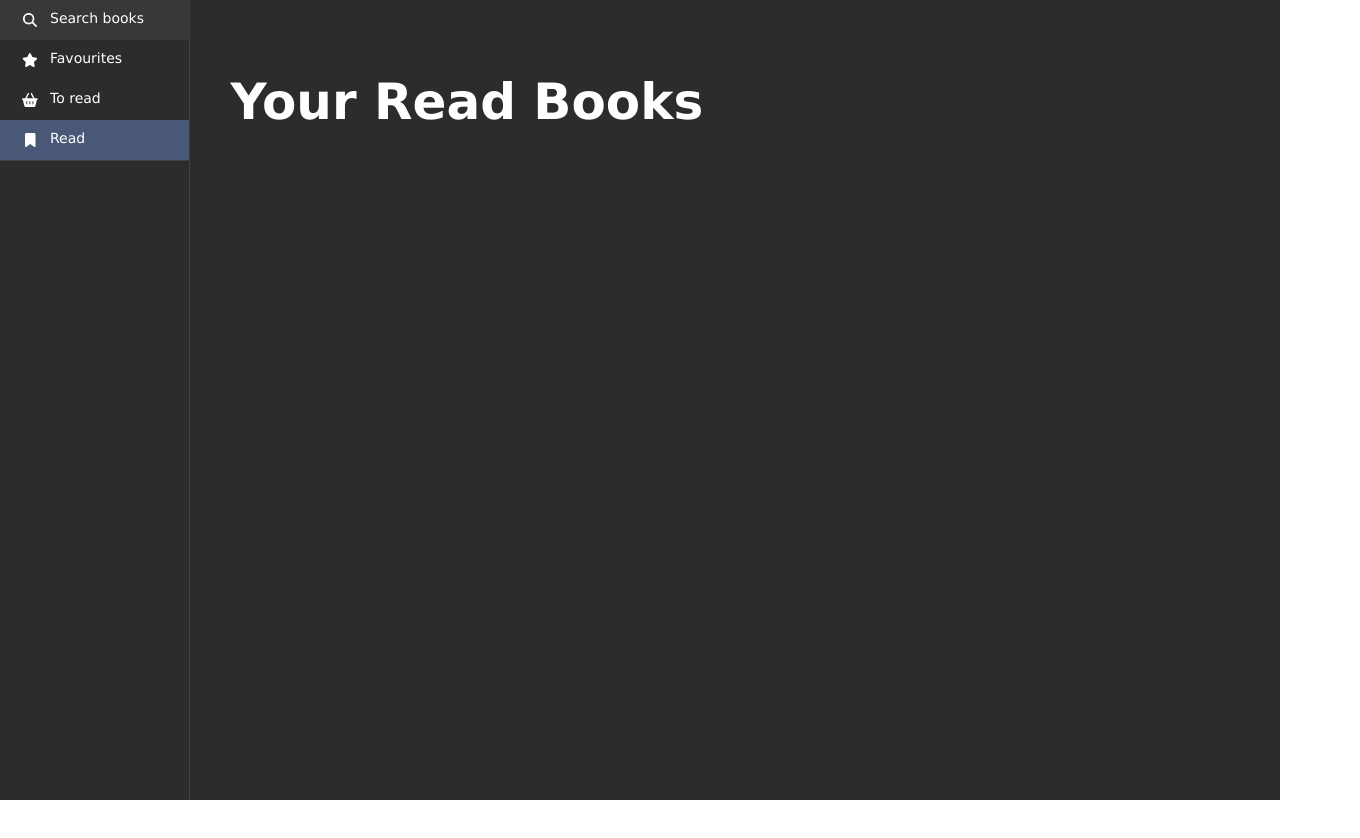
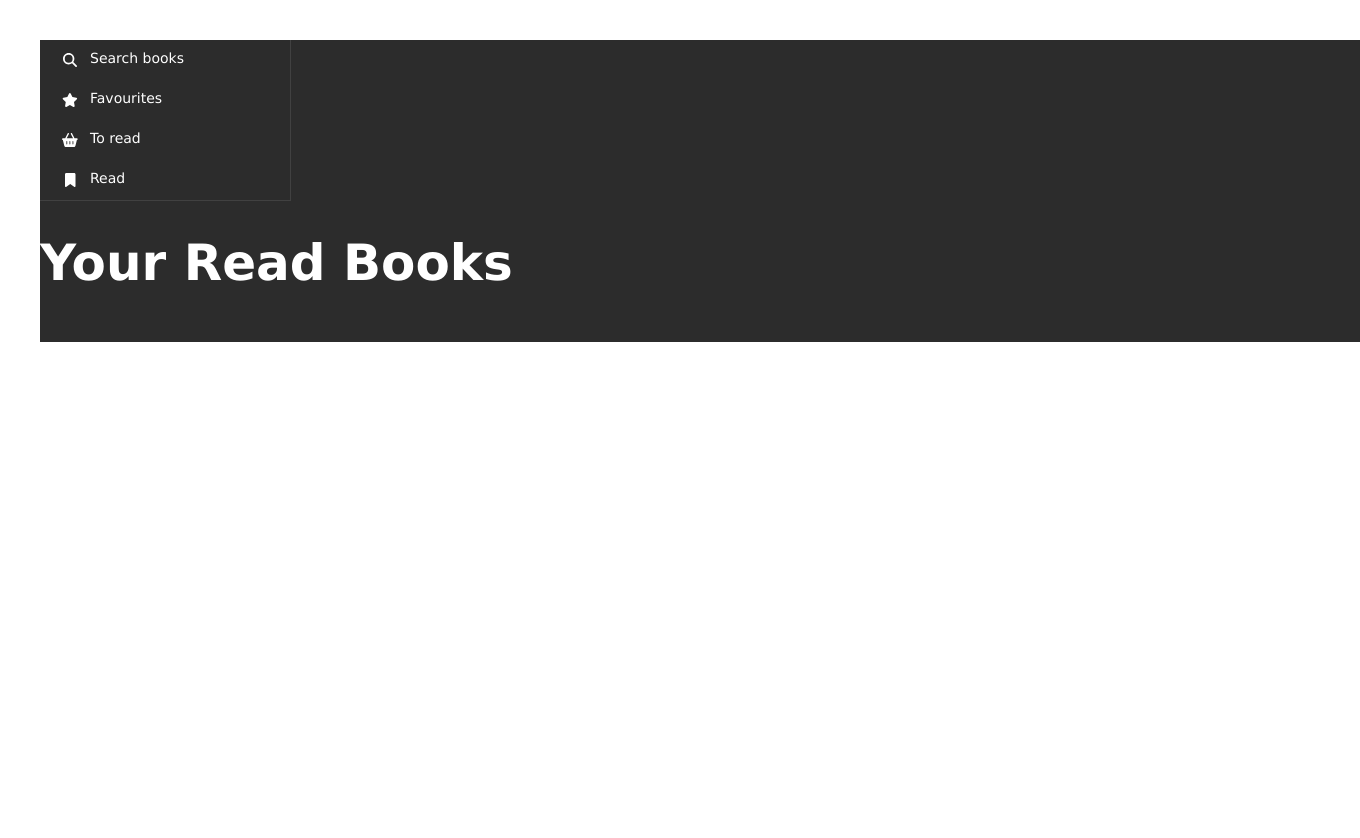
Before and after one commit to adiletbaimyrza/books-wishlist-app, a React (Vite) app: page /books-wishlist-app/read in a window 1280 px wide. Shown: the whole page, 1360 px wide, since content can reach past the window. Before the commit the page ends 800 px from the top, so only its background shows below. Built offline with nearby package versions, Linux system fonts and the light colour scheme.

Commit message:
Refactor routing paths and navigation links

```diff
--- a/src/components/RoutePageLayout.tsx
+++ b/src/components/RoutePageLayout.tsx
@@ -1,7 +1,42 @@
-import { RoutePageLayoutProps } from '.'
+import { RoutePageLayoutProps, CustomNavLinkProps } from '.'
+import { CustomNavLink } from '.'
+import {
+  faMagnifyingGlass,
+  faStar,
+  faBookmark,
+  faBasketShopping,
+} from '@fortawesome/free-solid-svg-icons'
+
+const NAV_LINKS: CustomNavLinkProps[] = [
+  {
+    path: '/books-wishlist-app/search/',
+    faIcon: faMagnifyingGlass,
+    name: 'Search books',
+  },
+  {
+    path: '/books-wishlist-app/favourites/',
+    faIcon: faStar,
+    name: 'Favourites',
+  },
+  {
+    path: '/books-wishlist-app/toread/',
+    faIcon: faBasketShopping,
+    name: 'To read',
+  },
+  { path: '/books-wishlist-app/read/', faIcon: faBookmark, name: 'Read' },
+]
 
 const RoutePageLayout = ({ children }: RoutePageLayoutProps) => {
-  return <div className="route-page-layout">{children}</div>
+  return (
+    <div className="route-page-layout">
+      <nav className="navbar">
+        {NAV_LINKS.map(({ path, faIcon, name }, index) => (
+          <CustomNavLink key={index} path={path} faIcon={faIcon} name={name} />
+        ))}
+      </nav>
+      {children}
+    </div>
+  )
 }
 
 export default RoutePageLayout
--- a/src/index.css
+++ b/src/index.css
@@ -60,6 +60,11 @@ body,
 }
 
 .route-page-layout {
+  font-family: Verdana, Geneva, Tahoma, sans-serif;
+  font-size: 14px;
+  color: #ffffff;
+  background-color: #2c2c2c;
+
   display: flex;
   flex-direction: column;
   margin: 40px;
--- a/src/pages/HomePage.tsx
+++ b/src/pages/HomePage.tsx
@@ -1,43 +1,7 @@
-import { Outlet } from 'react-router-dom'
-import { CustomNavLinkProps } from '../components'
-import { CustomNavLink } from '../components'
-import {
-  faMagnifyingGlass,
-  faStar,
-  faBookmark,
-  faBasketShopping,
-} from '@fortawesome/free-solid-svg-icons'
-
-const NAV_LINKS: CustomNavLinkProps[] = [
-  {
-    path: 'search',
-    faIcon: faMagnifyingGlass,
-    name: 'Search books',
-  },
-  {
-    path: 'favourites',
-    faIcon: faStar,
-    name: 'Favourites',
-  },
-  {
-    path: 'toread',
-    faIcon: faBasketShopping,
-    name: 'To read',
-  },
-  { path: 'read', faIcon: faBookmark, name: 'Read' },
-]
+import { RoutePageLayout } from '../components'
 
 const HomePage = () => {
-  return (
-    <div className="layout">
-      <nav className="navbar">
-        {NAV_LINKS.map(({ path, faIcon, name }, index) => (
-          <CustomNavLink key={index} path={path} faIcon={faIcon} name={name} />
-        ))}
-      </nav>
-      <Outlet />
-    </div>
-  )
+  return <RoutePageLayout>HomePage</RoutePageLayout>
 }
 
 export default HomePage
```
Also changed, not shown: src/App.tsx (+8 -10 lines).
